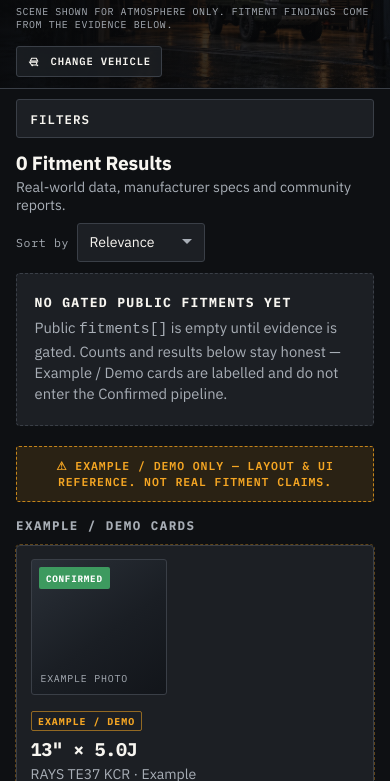
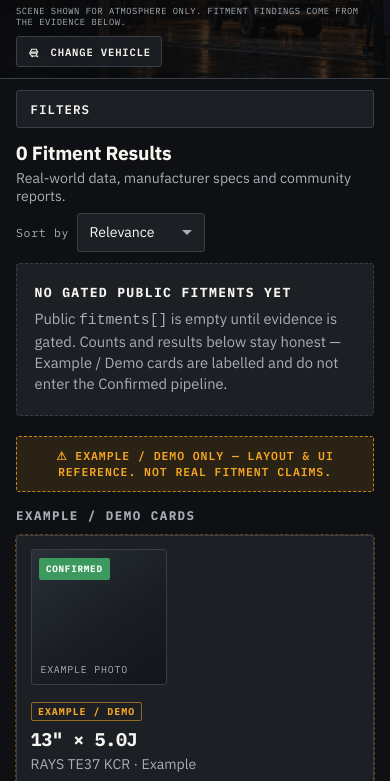
Before and after one commit to Y-TOEY/kei-fitment-au, a website: page results.html in a window 390 px wide. Shown: the part 144-925 px from the top of the page. Drawn offline with Linux system fonts and the light colour scheme.

Commit message:
copy(hold): Results atmosphere 390/320 note tighten (#21)

```diff
--- /dev/null
+++ b/css/atmosphere-copy-hold.css
@@ -0,0 +1,9 @@
+/* Issue #21 copy HOLD — tighten Results atmosphere note at 390/320 only */
+@media (max-width: 390px) {
+  .vehicle-band__atmosphere-note,
+  .atmosphere-note {
+    margin: 0 0 0.55rem;
+    font-size: 0.55rem;
+    line-height: 1.3;
+  }
+}
--- a/results.html
+++ b/results.html
@@ -9,6 +9,7 @@
   <link rel="preconnect" href="https://fonts.gstatic.com" crossorigin />
   <link href="https://fonts.googleapis.com/css2?family=IBM+Plex+Mono:wght@400;500;600;700&family=IBM+Plex+Sans:wght@400;500;600;700&display=swap" rel="stylesheet" />
   <link rel="stylesheet" href="css/results.css" />
+  <link rel="stylesheet" href="css/atmosphere-copy-hold.css" />
 </head>
 <body class="results-page">
   <a class="skip-link" href="#results-main">Skip to results</a>
```
